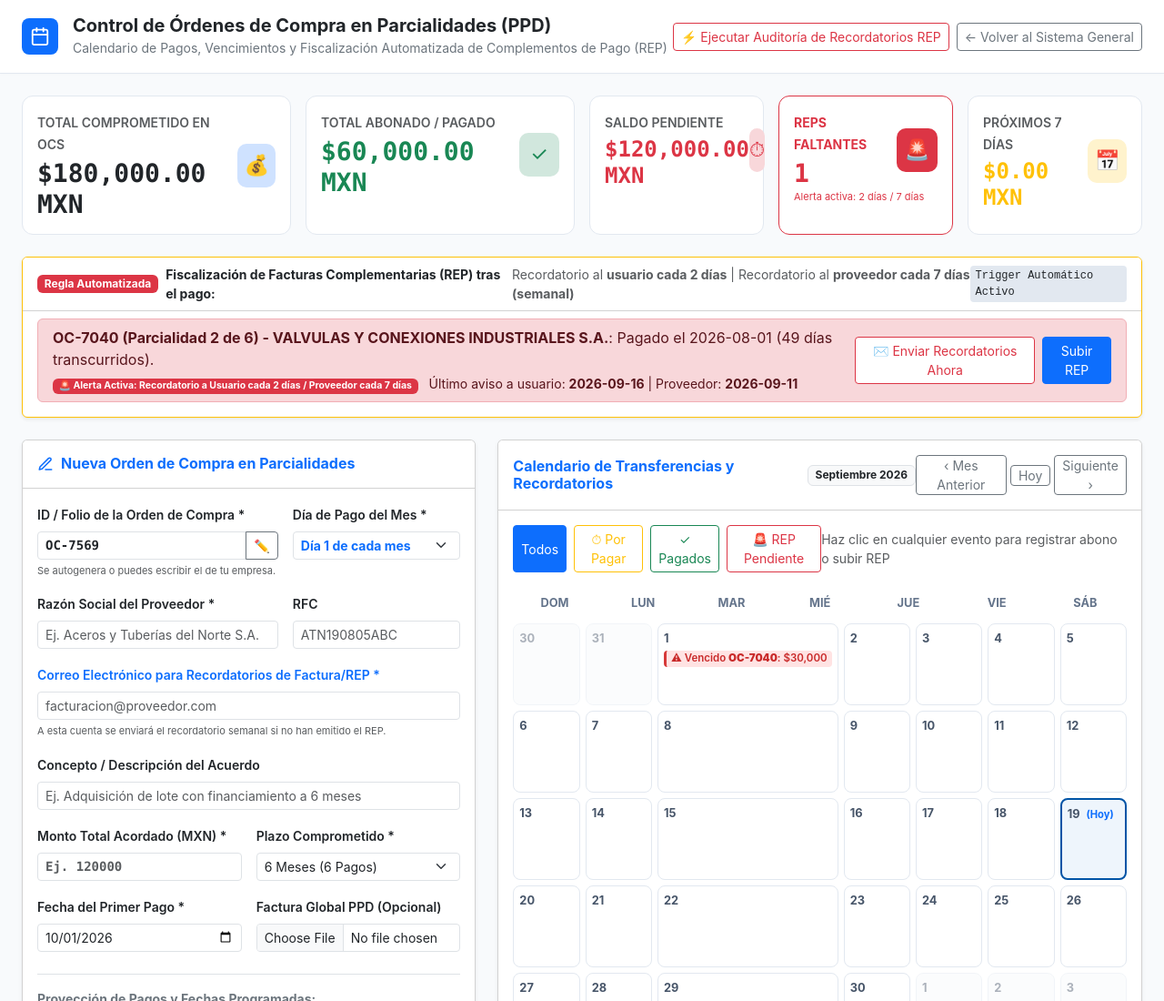
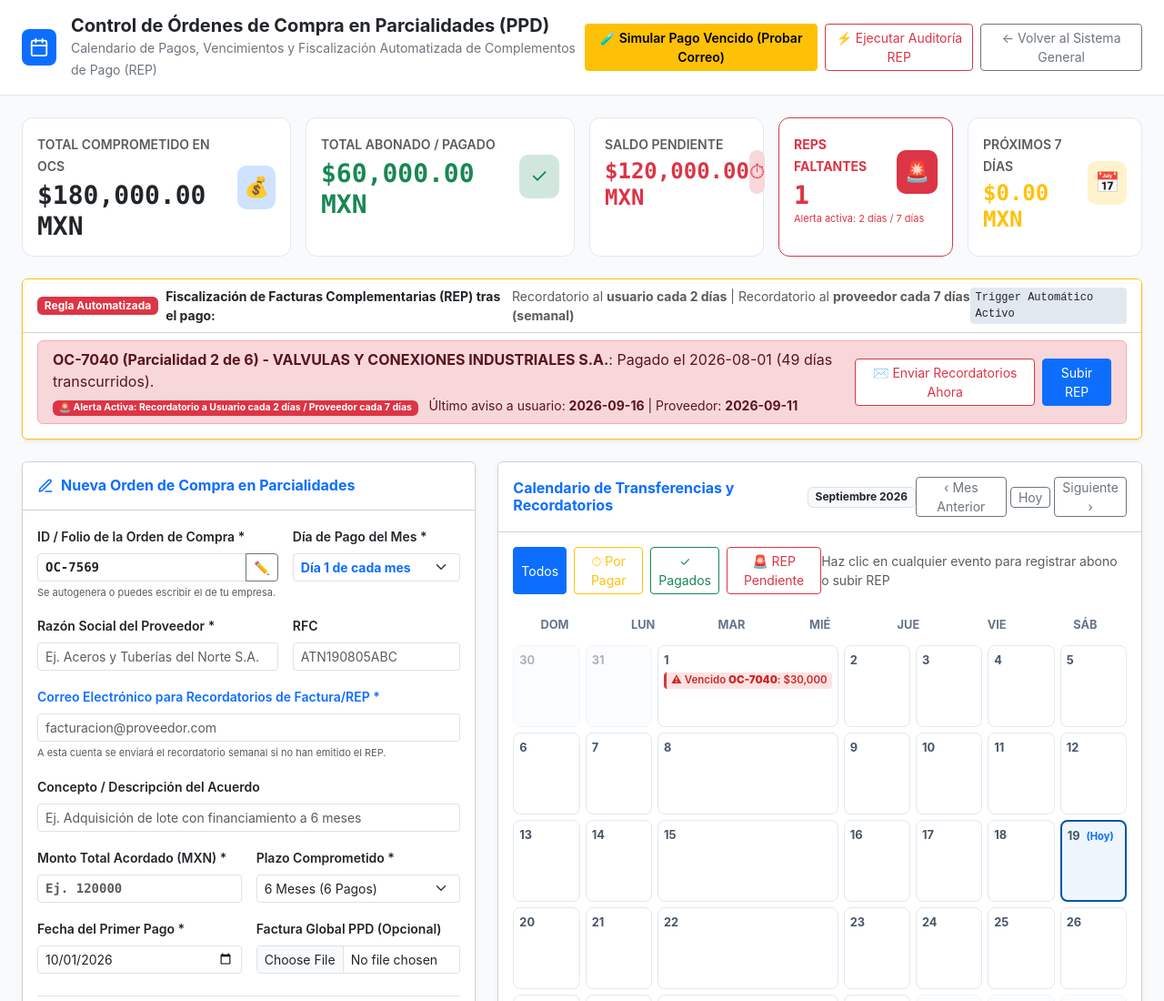
Before and after one commit to yazminperesnunez/recordagtrio, a plain HTML site: page index.html in a window 1280 px wide. Shown: the top 1100 px of the page at 91% size. Drawn offline with nearby package versions, Linux system fonts and the light colour scheme; no server answers.

Commit message:
Add files via upload

```diff
--- a/app.js
+++ b/app.js
@@ -1,7 +1,7 @@
 // app.js - Lógica FrontEnd para Gestión de OC en Parcialidades, Calendario y Control de Facturas/REP
 // Se conecta a Google Apps Script y dispone de fallback reactivo local e interactivo.
 
-const SCRIPT_URL_PARCIALIDADES = "https://script.google.com/macros/s/AKfycbxZfSU6IAqXtfEXLXx4kpBo8HthK-5myxDBABuIkZZjvyiSjn74AJI_ASDUP91h5-Wi/exec";
+const SCRIPT_URL_PARCIALIDADES = "https://script.google.com/macros/s/AKfycbwPtrIZhNw8nJOL_YEy1dEef5xM7pyw34qAntNbdBTWNj4-bxjpfW0tPK9R3iIytPVy/exec";
 
 // Estado en memoria
 let estadoApp = {
@@ -559,6 +559,40 @@ async function dispararAuditoriaManual() {
   }
 }
 
+async function simularVencimientoYProbarCorreo() {
+  const btn = document.getElementById("btn-simular-vencido");
+  const correoDefault = "yazminperes@gmail.com";
+
+  const correoDestino = prompt("Ingresa el correo al que deseas que llegue la prueba de alerta de pago vencido y REP:", correoDefault);
+  if (!correoDestino) return;
+
+  if (btn) {
+    btn.disabled = true;
+    btn.innerText = "Enviando correo de prueba...";
+  }
+
+  try {
+    const res = await enviarPeticionAppsScript({
+      accion: "simularPruebaVencimiento",
+      correoDestino: correoDestino.trim()
+    });
+
+    if (res && res.success) {
+      alert(`✅ ¡Simulación enviada con éxito!\n\nSe enviaron las alertas de prueba a:\n📩 ${correoDestino}\n\nRevisa tu bandeja de entrada o spam.`);
+    } else {
+      alert(`ℹ️ Solicitud procesada. Revisa la bandeja de entrada de ${correoDestino}.`);
+    }
+  } catch (err) {
+    console.error("Error al simular vencimiento:", err);
+    alert(`Se envió la solicitud de prueba al backend de Apps Script para ${correoDestino}. Revisa tu correo.`);
+  } finally {
+    if (btn) {
+      btn.disabled = false;
+      btn.innerText = "🧪 Simular Pago Vencido (Probar Correo)";
+    }
+  }
+}
+
 async function enviarRecordatorioManual(idParcialidad) {
   const p = estadoApp.parcialidades.find(x => x.idParcialidad === idParcialidad);
   if (!p) return;
--- a/index.html
+++ b/index.html
@@ -22,8 +22,11 @@
       </div>
     </div>
     <div class="d-flex align-items-center gap-2">
+      <button type="button" class="btn btn-sm btn-warning fw-semibold" id="btn-simular-vencido" onclick="simularVencimientoYProbarCorreo()">
+        🧪 Simular Pago Vencido (Probar Correo)
+      </button>
       <button type="button" class="btn btn-sm btn-outline-danger" id="btn-ejecutar-cron" onclick="dispararAuditoriaManual()">
-        ⚡ Ejecutar Auditoría de Recordatorios REP
+        ⚡ Ejecutar Auditoría REP
       </button>
       <a href="../version_sheets_drive/index.html" class="btn btn-sm btn-outline-secondary">
         ← Volver al Sistema General
```
Also changed, not shown: 1 other file.
